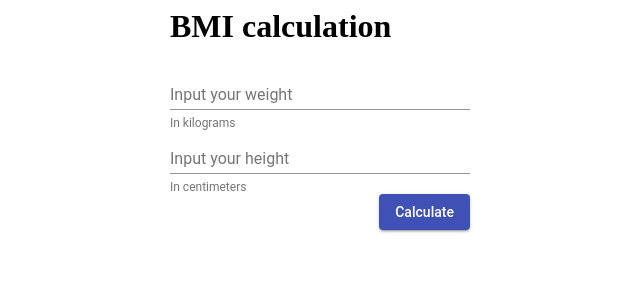
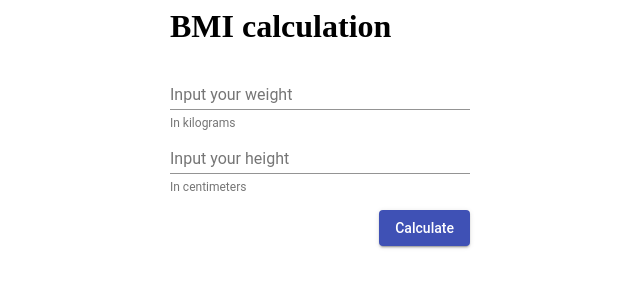
Before and after one commit to Shoohei/my-bmi, an Angular app: page / in a window 1280 px wide. Shown: the top 300 px of the page, without its empty margins (320-960 px from the left). Built offline with nearby package versions, Linux system fonts and the light colour scheme.

Commit message:
Connection to the AppEngine server

```diff
--- a/src/app/bmi.service.ts
+++ b/src/app/bmi.service.ts
@@ -5,10 +5,16 @@ import { HttpClient } from "@angular/common/http";
 export class BmiService {
   constructor(private http: HttpClient) {}
 
-  getHello() {
-    return this.http.get("http://localhost:8080/hello", {
+  getBmiResult(weight, height) {
+    console.warn("getBmiResult", weight, height);
+
+    return this.http.get("https://cors-anywhere.herokuapp.com/https://bmi-shoohei.an.r.appspot.com/bmi", {
       responseType: "text",
-      observe: 'response'
+      observe: 'body',
+      params: {
+        weight: weight,
+        height: height
+      }
     });
   }
 }
--- a/src/app/bmi/bmi.component.css
+++ b/src/app/bmi/bmi.component.css
@@ -1,4 +1,4 @@
-.form {
+.page {
   max-width: 300px;
   margin: auto;
 }
@@ -8,7 +8,3 @@
   flex-direction: column;
   width: 100%;
 }
-
-.button {
-  float: right;
-}
--- a/src/app/bmi/bmi.component.html
+++ b/src/app/bmi/bmi.component.html
@@ -1,5 +1,5 @@
-<h1>{{ hello | async }}</h1>
-<form class="form" [formGroup]="bmiForm" (ngSubmit)="onSubmit(bmiForm.value)">
+<div class="page">
+	<form [formGroup]="bmiForm" (ngSubmit)="onSubmit(bmiForm.value)">
 		<h1>BMI calculation</h1>
 		<mat-form-field class="input" hintLabel="In kilograms">
 			<input formControlName="weight" matInput maxlength="10" placeholder="Input your weight">
@@ -7,5 +7,12 @@
 			<mat-form-field class="input" hintLabel="In centimeters">
 				<input formControlName="height" matInput maxlength="10" placeholder="Input your height">
   </mat-form-field>
-			<button class="button" mat-raised-button color="primary" type="submit">Calculate</button>
+				<p style="display:flex; justify-content:flex-end; width:100%; padding:0;">
+					<button mat-raised-button color="primary" type="submit">Calculate</button>
+				</p>
 	</form>
+
+  <h1 *ngIf="result">Result</h1>
+	<p>{{ result }}</p>
+
+</div>
--- a/src/app/bmi/bmi.component.ts
+++ b/src/app/bmi/bmi.component.ts
@@ -13,7 +13,7 @@ import { catchError, retry } from "rxjs/operators";
 })
 export class BmiComponent implements OnInit {
   durationInSeconds = 1;
-  hello;
+  result;
   bmiForm;
 
   constructor(
@@ -28,30 +28,10 @@ export class BmiComponent implements OnInit {
   }
 
   ngOnInit() {
-    // this.bmiService.getHello().subscribe(result => (this.hello = result));
   }
 
   onSubmit(data) {
+    this.bmiService.getBmiResult(data.weight, data.height).subscribe(result => (this.result = result));
     this.bmiForm.reset();
-
-    console.warn("Your data has been submitted", data);
-
-    this._snackBar.openFromComponent(PopupComponent, {
-      duration: this.durationInSeconds * 1000,
-      panelClass: 'center'
-    });
   }
 }
-
-@Component({
-  selector: "popup",
-  templateUrl: "popup.html",
-  styles: [
-    `
-      .popup {
-        color: hotpink;
-      }
-    `
-  ]
-})
-export class PopupComponent {}
```
Lines whose indentation alone changed are shown as unchanged.
